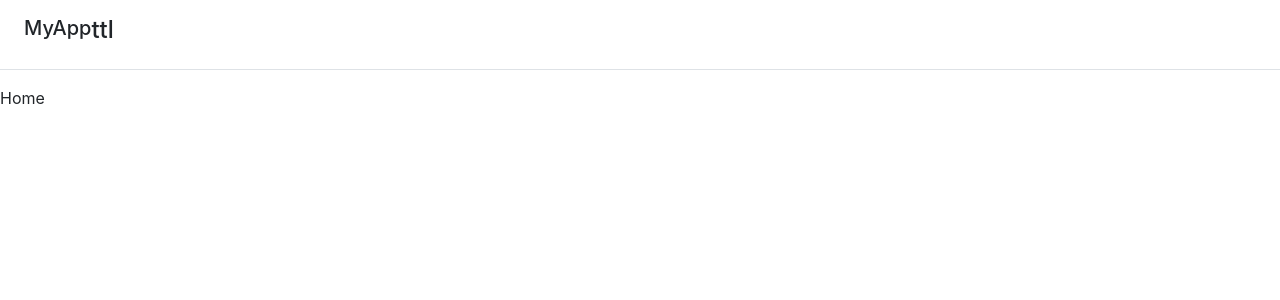
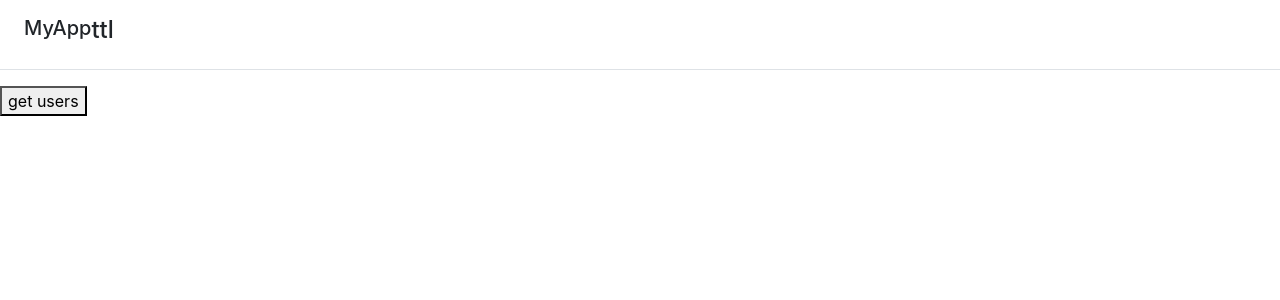
Before and after one commit to Nkathaaa/dashboardmain, a React (Create React App) app: page /home in a window 1280 px wide. Shown: the top 300 px of the page. Built offline with nearby package versions, Linux system fonts and the light colour scheme.

Commit message:
user reducers and actions working

```diff
--- a/src/components/home.js
+++ b/src/components/home.js
@@ -2,12 +2,16 @@ import React, { Component } from 'react'
 import { connect} from "react-redux"
 import { userslist} from "../store/actions"
 class Home extends Component {
+    getUsers(){
+      this.props.dispatch(userslist())
+    }
+  render() {
 
-  render() {
-      console.log(this.props)
+
     return (
+
       <>
-      Home
+       <button  onClick={()=>this.getUsers()}>get users </button>
       </>
     )
   }
--- a/src/store/reducers/users_reducer.js
+++ b/src/store/reducers/users_reducer.js
@@ -3,7 +3,7 @@ const DEFAULT_STORE={
     userId:1234
 }
 
-export default function(state={DEFAULT_STORE},action){
+export default function appReducer(state={DEFAULT_STORE},action){
 
     switch(action.type){
         case "USERS_LIST":
```
